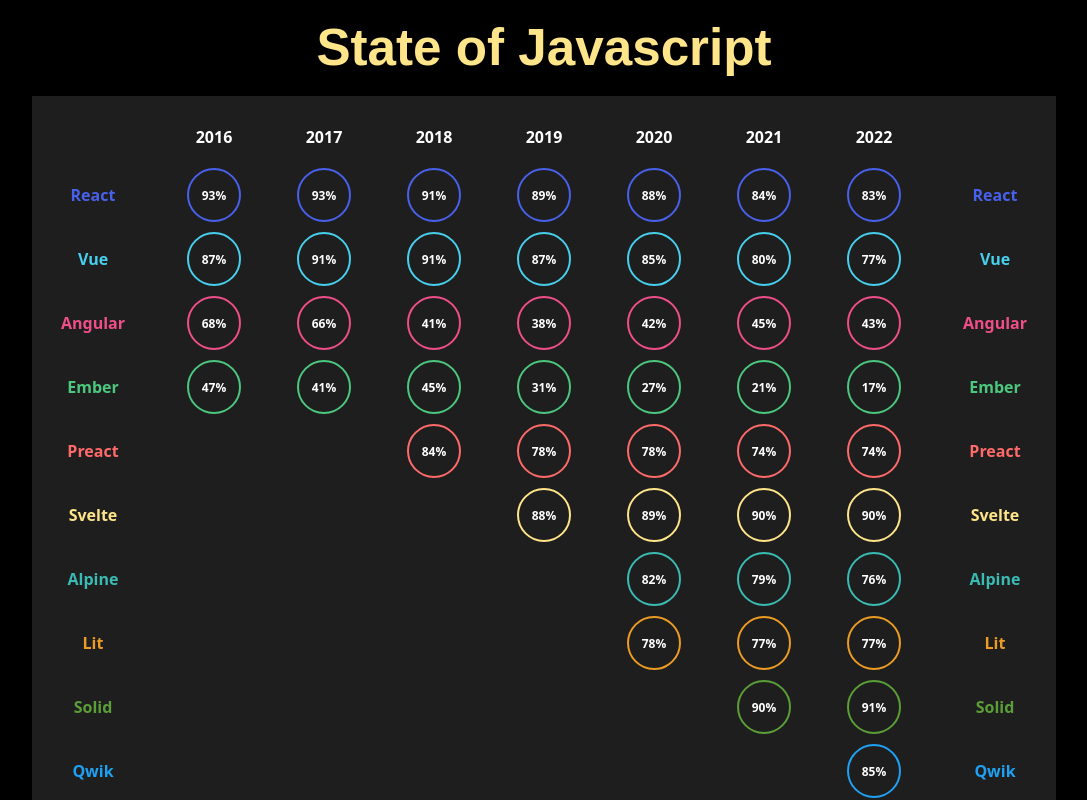
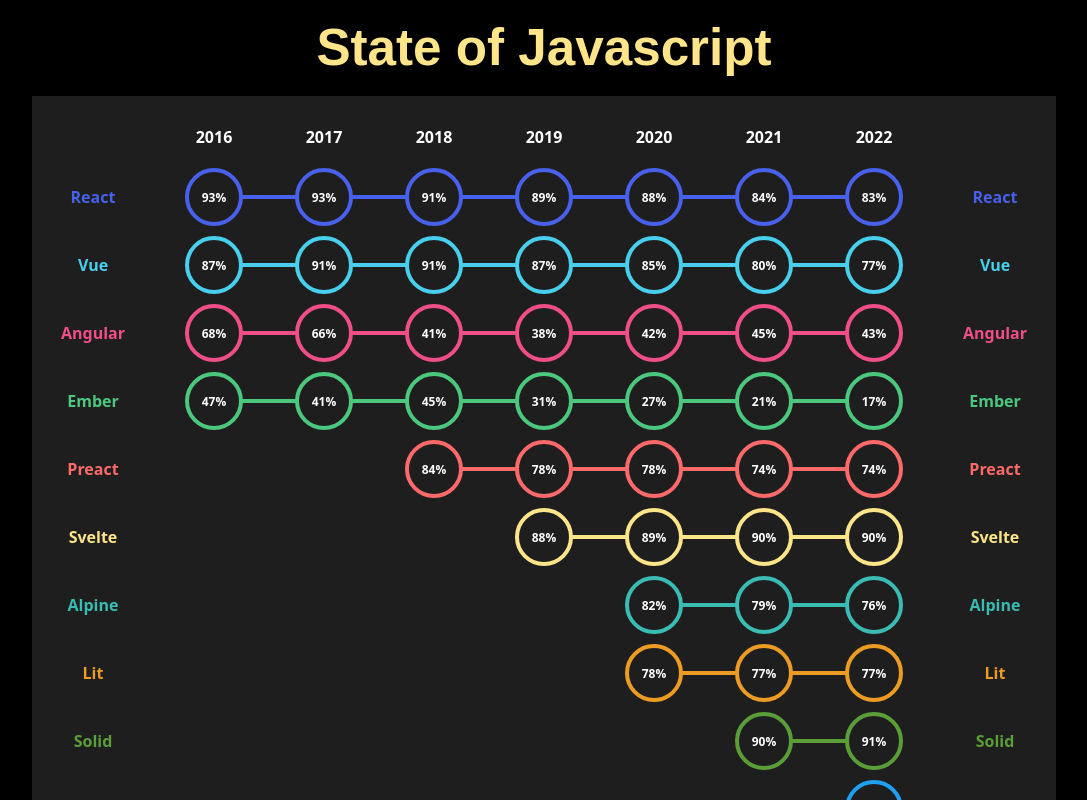
Before and after one commit to CatAvadani/frontend-framework-CatAvadani, a Svelte app: page /retention in a window 1280 px wide. Shown: the top 800 px of the page, without its empty margins (96-1183 px from the left). Built offline with nearby package versions, Linux system fonts and the light colour scheme.

Commit message:
Creating  lines between circles.

```diff
--- a/src/components/Chart.svelte
+++ b/src/components/Chart.svelte
@@ -5,6 +5,7 @@
 
 
     export let selector: string;
+
 
     function getSelector(survey: any, selector: any): number {
         return survey[selector];
@@ -32,8 +33,10 @@
           <!-- {surveys.find(s => s.year === year)?.retention}% -->
 
           {getSelector(surveys.find(s => s.year === year), selector)}%
-
-        </div>
+           </div>
+           {#if i < years.length - 1}
+           <div class="horizontal-line" style="background-color: {color};"></div>
+         {/if}
       </div>
     {:else}
       <div class="empty-cell" data-cy="chart-data-cell"></div>
@@ -91,9 +94,19 @@
   }
 
   .data-cell {
-    min-width: 80px;
+    position: relative;
   }
-  .circle {
+.horizontal-line {
+  position: absolute;
+  top: 50%;
+  height: 4px;
+  width: 100%;
+  transform: translateY(-50%);
+  z-index: 1;
+}
+ .circle {
+    position: relative;
+    background-color: #1f1e1e;
     border-radius: 50%;
     font-size: 0.75rem;
     width: var(--circle-size);
@@ -102,7 +115,14 @@
     display: flex;
     justify-content: center;
     align-items: center;
-    border: solid 2px red;
+    border: solid 4px;
+    z-index: 2;
+  }
+  .circle + .horizontal-line {
+  flex-grow: 1;
+  margin-left: 50%;
+  margin-right: -50%;
+
   }
 
   /* Responsive adjustments for smaller screens */
--- a/src/components/Footer.svelte
+++ b/src/components/Footer.svelte
@@ -1,7 +1,7 @@
 <!-- Footer.svelte -->
 <script lang="ts">
   const currentYear = new Date().getFullYear();
-   </script>
+ </script>
 
 <footer>
           <!-- Button container -->
@@ -10,7 +10,6 @@
   <a href="/interest" class="button">Interest</a>
   <a href="/usage" class="button">Usage</a>
   <a href="/awareness" class="button">Awareness</a>
-
 </div>
     <p>© <span>{currentYear}</span> Frameworks App, Inc</p>
   </footer>
```
